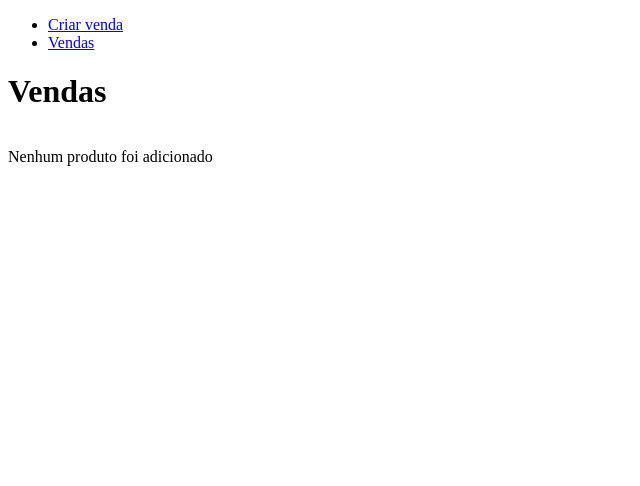
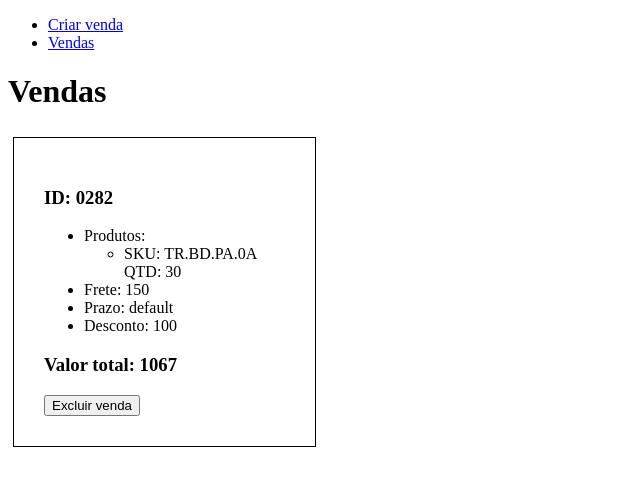
Before and after one commit to elsonfreire/case-seubone, a React (Vite) app: page /list in a window 1280 px wide. Shown: the top 486 px of the page, without its empty margins (0-640 px from the left). Built offline with nearby package versions, Linux system fonts and the light colour scheme; data requests are answered from the project's data file.

Commit message:
Implemented products logic

```diff
--- a/db.json
+++ b/db.json
@@ -1,3 +1,16 @@
 {
-  "sales": []
+  "sales": [
+    {
+      "id": "0282",
+      "products": [
+        {
+          "sku": "TR.BD.PA.0A",
+          "quantity": "30"
+        }
+      ],
+      "shipping": "150",
+      "delivery": "default",
+      "discount": "100"
+    }
+  ]
 }
--- a/src/components/CreateSalePage.jsx
+++ b/src/components/CreateSalePage.jsx
@@ -1,12 +1,19 @@
-import { useState } from "react";
+import { useEffect, useState } from "react";
 import saleService from "../services/sales";
+import productsService from "../services/products";
 
 const ProductsForm = ({ products, setProducts }) => {
   const [newProductSku, setNewProductSku] = useState("");
   const [newProductQuantity, setNewProductQuantity] = useState("");
+  const [newProductDescription, setNewProductDescription] = useState("");
 
   const addProduct = (event) => {
     event.preventDefault();
+
+    if (!productsService.getProductBySku(newProductSku)) {
+      alert("Não existe produto com esse SKU");
+      return;
+    }
 
     if (
       products &&
@@ -33,6 +40,16 @@ const ProductsForm = ({ products, setProducts }) => {
     setNewProductSku(event.target.value);
   };
 
+  useEffect(() => {
+    const product = productsService.getProductBySku(newProductSku);
+
+    if (!product) {
+      setNewProductDescription("Não existe produto com esse SKU");
+      return;
+    }
+    setNewProductDescription(product.produto);
+  }, [newProductSku]);
+
   return (
     <>
       <h3>Produtos:</h3>
@@ -42,6 +59,7 @@ const ProductsForm = ({ products, setProducts }) => {
           onChange={handleProductSkuChange}
           placeholder="SKU"
         />
+        <p>{newProductDescription}</p>
         <input
           value={newProductQuantity}
           onChange={handleProductQuantityChange}
@@ -58,7 +76,7 @@ const Products = ({ products }) => {
     return products.map((product) => {
       return (
         <li key={product.sku}>
-          {product.sku} {product.quantity}
+          SKU: {product.sku} QTD: {product.quantity}
         </li>
       );
     });
@@ -82,16 +100,22 @@ const Layout = () => {
   const [shipping, setShipping] = useState("");
   const [delivery, setDelivery] = useState("default");
   const [discount, setDiscount] = useState("");
+  const [saleValue, setSaleValue] = useState(0);
 
-  const createSale = (event) => {
-    event.preventDefault();
-
+  const getSaleObject = () => {
     const sale = {
       products,
       shipping,
       delivery,
       discount,
     };
+    return sale;
+  };
+
+  const createSale = (event) => {
+    event.preventDefault();
+
+    const sale = getSaleObject();
 
     saleService.create(sale);
 
@@ -100,6 +124,11 @@ const Layout = () => {
     setDelivery("default");
     setDiscount("");
   };
+
+  useEffect(() => {
+    const sale = getSaleObject();
+    setSaleValue(saleService.calculateTotalPrice(sale));
+  }, [products, shipping, delivery, discount]);
 
   const handleShippingChange = (event) => {
     setShipping(event.target.value);
@@ -147,6 +176,7 @@ const Layout = () => {
             id="discount"
           />
         </div>
+        <h3>Valor: {saleValue}</h3>
         <button type="submit">Criar venda</button>
       </form>
     </>
--- a/src/services/sales.js
+++ b/src/services/sales.js
@@ -1,4 +1,5 @@
 import axios from "axios";
+import productsService from "./products";
 
 const baseUrl = "http://localhost:3001/sales";
 
@@ -25,12 +26,24 @@ const remove = (id) => {
 };
 
 const calculateTotalPrice = (sale) => {
-  let total = 0;
+  let productsSum = 0;
   sale.products.forEach((product) => {
-    console.log(product);
-    const productPrice = 1; //pegar do arquivo products.js
-    total += productPrice * product.quantity;
+    const productPrice = productsService.getProductPriceBySku(product.sku);
+    productsSum += productPrice * Number(product.quantity);
   });
+
+  let deliveryAdditional = 0;
+  if (sale.delivery === "turbo") {
+    deliveryAdditional = productsSum * 0.1;
+  } else if (sale.delivery === "super") {
+    deliveryAdditional = productsSum * 0.2;
+  }
+
+  const total =
+    productsSum +
+    Number(sale.shipping) +
+    deliveryAdditional -
+    Number(sale.discount);
 
   return total;
 };
```
Also changed, not shown: src/services/products.js.
